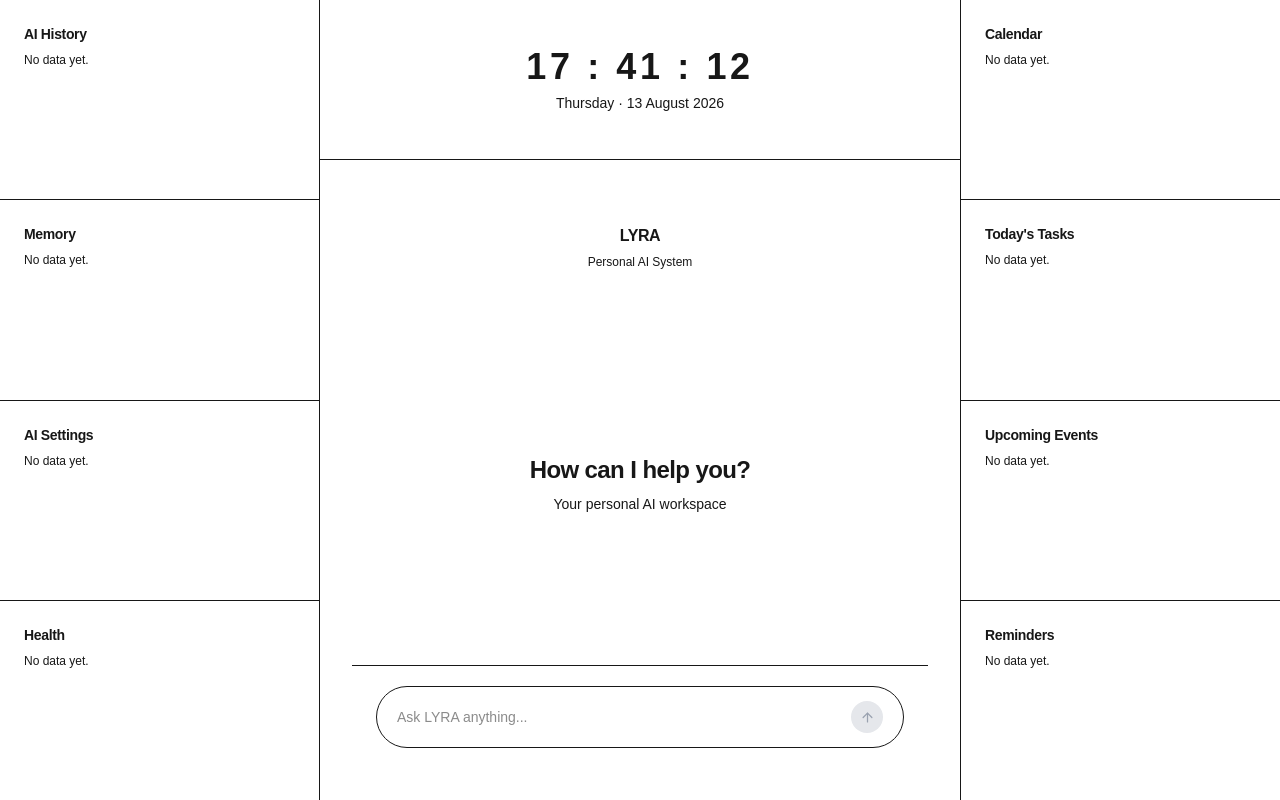
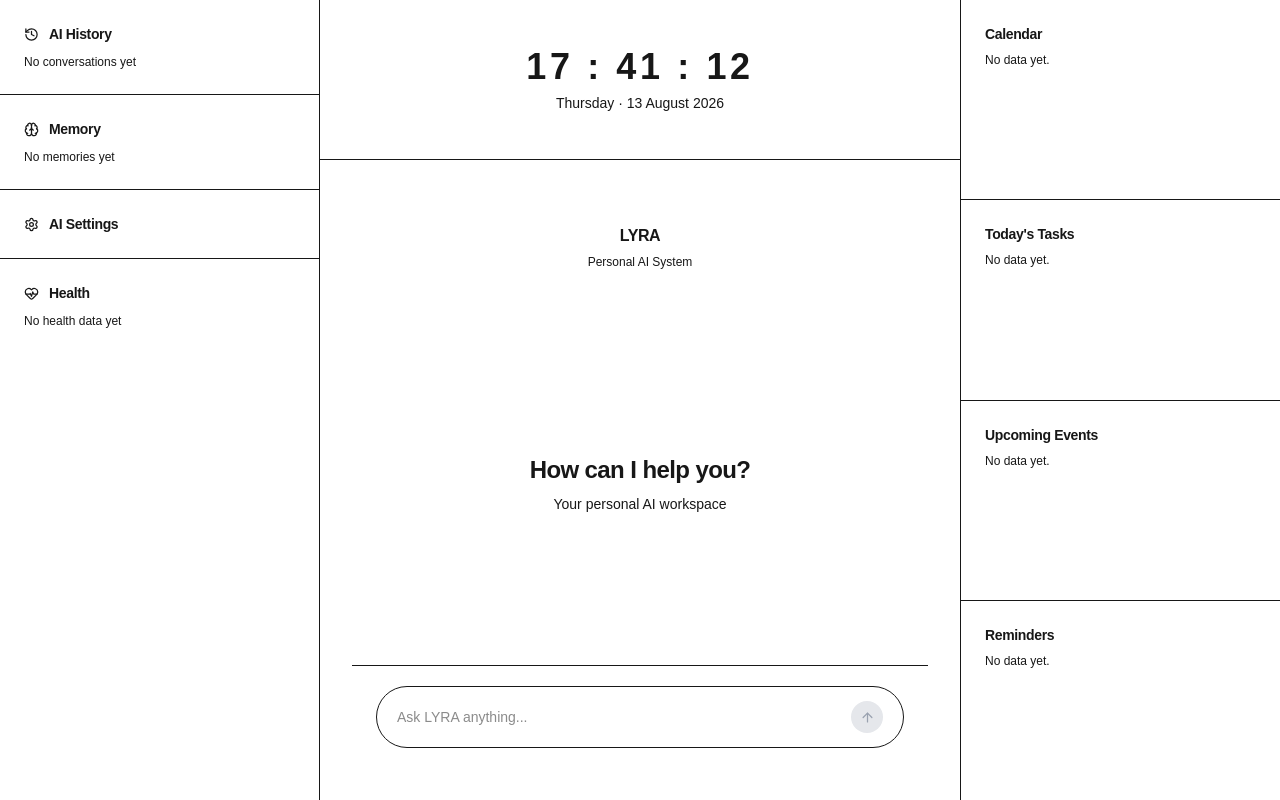
Before and after one commit to Aniketweb17/LifeOS, a Next.js app in the folder LifeOS/frontend/: page / in a window 1280 px wide. Built offline with nearby package versions, Linux system fonts and the light colour scheme.

Commit message:
Build LifeOS left sidebar

```diff
--- a/LifeOS/frontend/components/Layout/AppShell.tsx
+++ b/LifeOS/frontend/components/Layout/AppShell.tsx
@@ -2,6 +2,7 @@
 
 import { useEffect, useState, type ReactNode } from "react";
 import LyraWorkspace from "./lyra-workspace";
+import LeftSidebar from "./LeftSidebar";
 
 export type AppShellProps = {
   children?: ReactNode;
@@ -36,14 +37,9 @@ export default function AppShell({ children }: AppShellProps) {
 
   return (
     <div className="flex h-screen w-full overflow-hidden bg-bg text-text">
-      <aside className="flex w-1/4 shrink-0 flex-col overflow-y-auto border-r border-border bg-sidebar lg:flex">
-        {LEFT_SECTIONS.map((title) => (
-          <section key={title} className="flex flex-1 flex-col border-b border-border px-6 py-6 last:border-b-0">
-            <h2 className="font-display text-sm font-semibold tracking-tight text-text">{title}</h2>
-            <p className="mt-2 text-xs text-faint">No data yet.</p>
-          </section>
-        ))}
-      </aside>
+      <aside className="hidden w-1/4 shrink-0 flex-col overflow-y-auto border-r border-border bg-sidebar lg:flex">
+  <LeftSidebar />
+</aside>
 
       <div className="flex h-full w-full flex-1 flex-col lg:w-1/2">
         <header className="flex h-1/5 shrink-0 flex-col items-center justify-center gap-1.5 border-b border-border">
--- a/LifeOS/frontend/components/Layout/LeftSidebar.tsx
+++ b/LifeOS/frontend/components/Layout/LeftSidebar.tsx
@@ -0,0 +1,47 @@
+// frontend/components/Layout/LeftSidebar.tsx
+import { History, Brain, Settings, HeartPulse, type LucideIcon } from "lucide-react";
+
+type SidebarSection = {
+  id: string;
+  title: string;
+  icon: LucideIcon;
+  emptyLabel: string | null;
+};
+
+const SECTIONS: SidebarSection[] = [
+  { id: "ai-history", title: "AI History", icon: History, emptyLabel: "No conversations yet" },
+  { id: "memory", title: "Memory", icon: Brain, emptyLabel: "No memories yet" },
+  { id: "ai-settings", title: "AI Settings", icon: Settings, emptyLabel: null },
+  { id: "health", title: "Health", icon: HeartPulse, emptyLabel: "No health data yet" },
+];
+
+export default function LeftSidebar() {
+  return (
+    <nav
+      aria-label="LYRA sidebar"
+      className="flex h-full min-w-0 flex-col overflow-y-auto overflow-x-hidden"
+    >
+      {SECTIONS.map((section) => (
+        <section
+          key={section.id}
+          aria-label={section.title}
+          className="border-b border-border px-6 py-6 last:border-b-0"
+        >
+          <button
+            type="button"
+            className="flex w-full items-center gap-2.5 rounded-control text-left transition-colors hover:text-primary focus-visible:outline focus-visible:outline-2 focus-visible:outline-offset-2 focus-visible:outline-primary"
+          >
+            <section.icon size={15} className="shrink-0 text-muted" />
+            <span className="font-display text-sm font-semibold tracking-tight text-text">
+              {section.title}
+            </span>
+          </button>
+
+          {section.emptyLabel && (
+            <p className="mt-2.5 text-xs text-faint">{section.emptyLabel}</p>
+          )}
+        </section>
+      ))}
+    </nav>
+  );
+}
```
